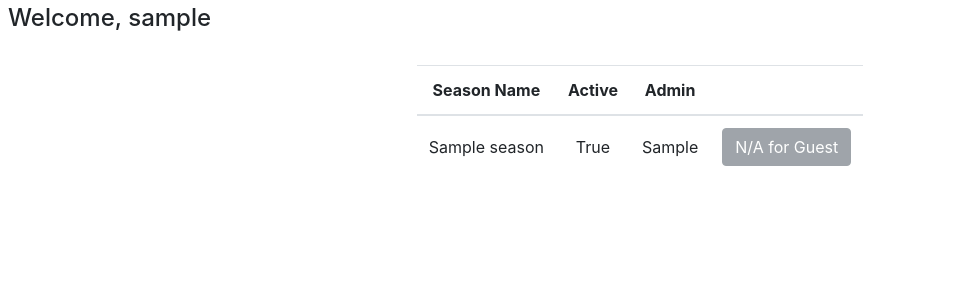
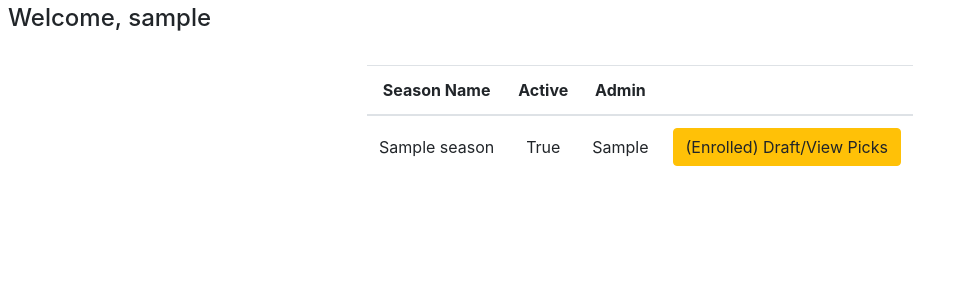
Before and after one commit to Vincent-Crescente/MMA_With_The_Boys, a Flask app: page /home in a window 1280 px wide. Shown: the part 56-356 px from the top of the page, without its empty margins (0-967 px from the left). Run offline with Flask 2, Linux system fonts and the light colour scheme; the visitor is signed in with stand-in values (Sample User, id 1); tables that the repository leaves empty hold one stand-in row (values such as "Sample post").

Commit message:
guest login html changes (4)

```diff
--- a/templates/mainHome.html
+++ b/templates/mainHome.html
@@ -26,7 +26,7 @@
         <td class="text-center align-middle">{{s1.name}}</td>
         <td class="text-center align-middle">{{s1.active}}</td>
         <td class="text-center align-middle">{{s1.admin}}</td>
-        {% if userdata.username != "GuestUser9" and s1.admin == "GuestUser9" %}
+        {% if s1.admin != "GuestUser9" %}
         {% if s1.id in seasonsEnrolled_byUser %}
         <td>
             <button class="{{s1.id}} btn-block btn btn-warning btn-view btn-md">(Enrolled) Draft/View Picks</button>
@@ -38,7 +38,7 @@
         {% endif %}
         {% else %}
         <td>
-            <button class=" btn-block d-block btn btn-secondary disabled btn-draft btn-md"  data-toggle="modal" >N/A for Guest</button>
+            <button class=" btn-block d-block btn btn-secondary btn-draft btn-md" disabled data-toggle="modal" >N/A for Guest</button>
         </td>
         {% endif %}
     </tr>
```
